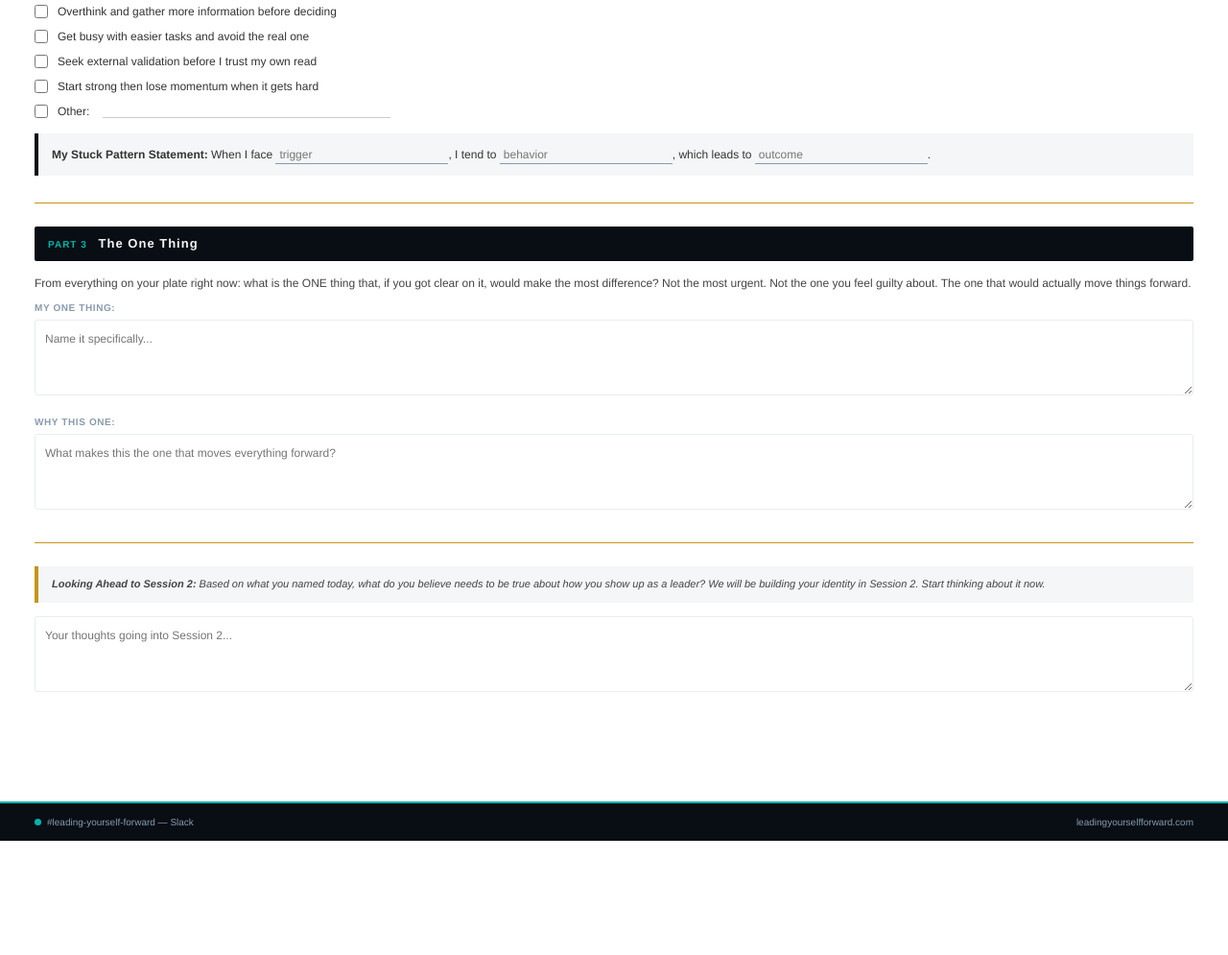
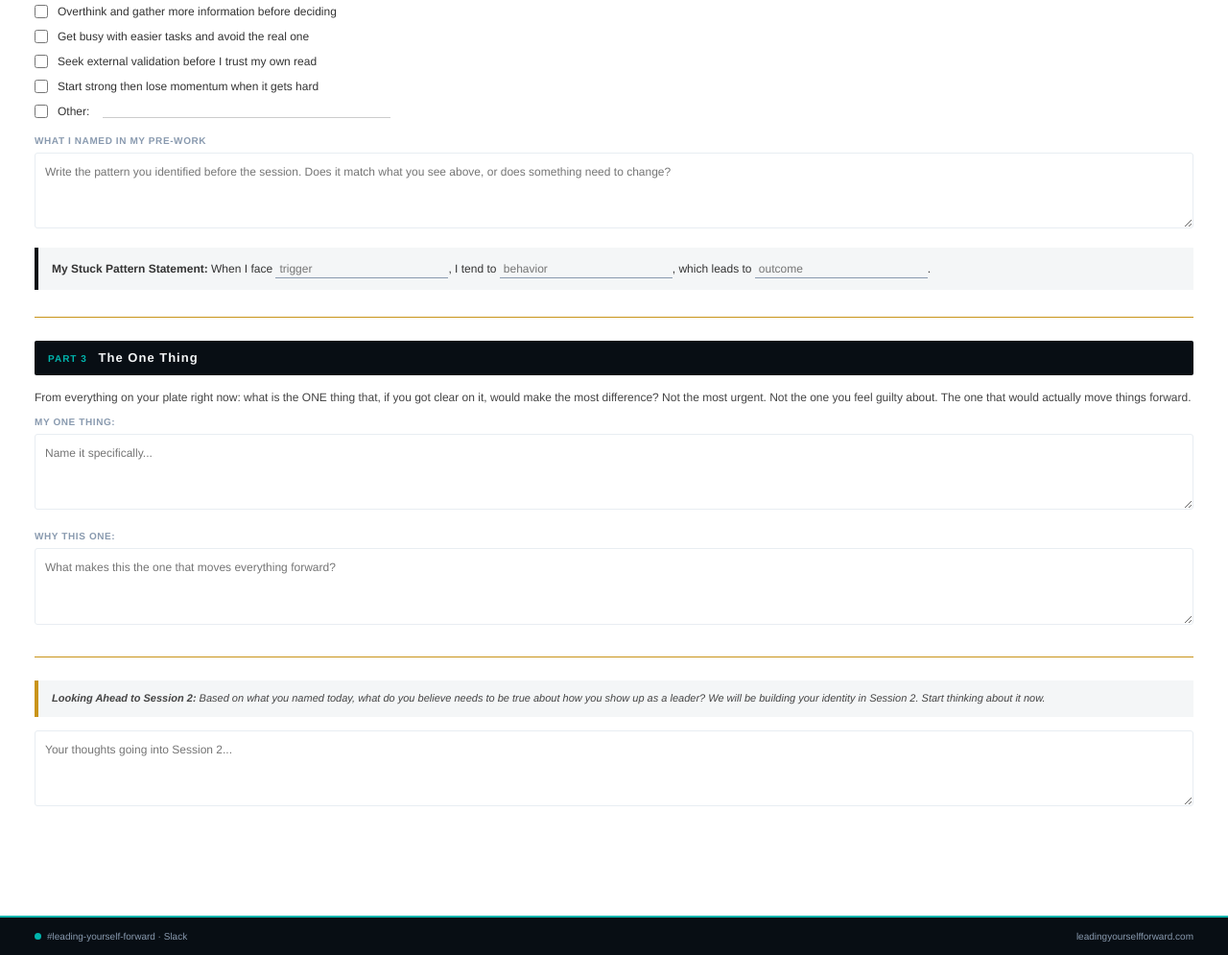
Before and after one commit to LYFCollective/leading-yourself-forward-site, a plain HTML site: page session-1-worksheet.html in a window 1280 px wide. Shown: the part 1235-2230 px from the top of the page at 96% size. Before the commit the page ends 2111 px from the top, so only its background shows below. Drawn offline with Linux system fonts and the light colour scheme.

Commit message:
Add files via upload

```diff
--- a/session-1-worksheet.html
+++ b/session-1-worksheet.html
@@ -545,6 +545,11 @@ body {
     <li><input type="checkbox"> Other: <input type="text" style="width:300px;border:none;border-bottom:1px solid #ccc;margin-left:4px;"></li>
   </ul>
 
+  <div class="field" style="margin-top:14px;">
+    <label>WHAT I NAMED IN MY PRE-WORK</label>
+    <textarea rows="3" placeholder="Write the pattern you identified before the session. Does it match what you see above, or does something need to change?"></textarea>
+  </div>
+
   <div class="pattern-statement">
     <strong>My Stuck Pattern Statement:</strong> When I face
     <input type="text" placeholder="trigger">, I tend to
@@ -575,7 +580,7 @@ body {
 </div>
 
 <div class="doc-footer">
-  <div><span class="dot"></span>#leading-yourself-forward &mdash; Slack</div>
+  <div><span class="dot"></span>#leading-yourself-forward · Slack</div>
   <div>leadingyourselfforward.com</div>
 </div>
 
```
